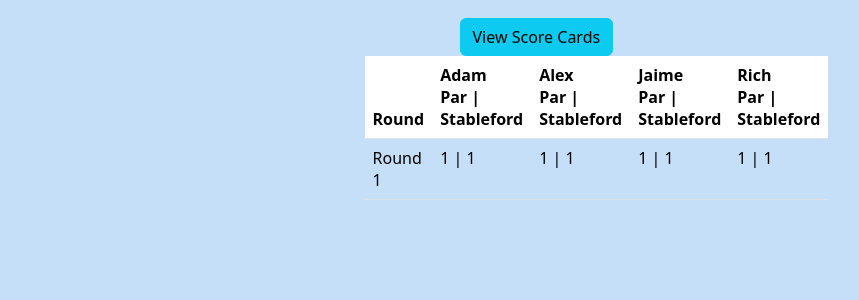
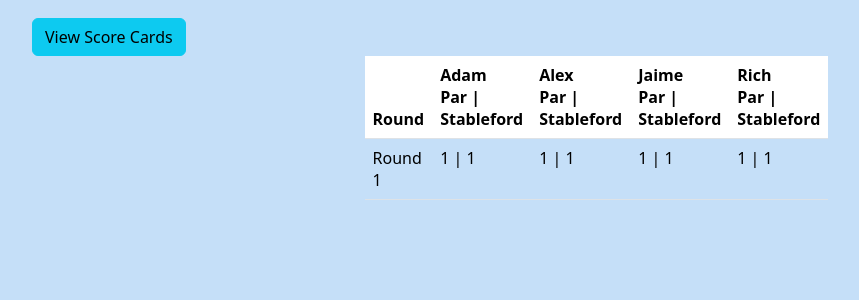
Before and after one commit to rgl1892/golf, a Django app: page / in a window 1280 px wide. Shown: the part 66-366 px from the top of the page, without its empty margins (50-909 px from the left). Run offline with Django 4.2, Linux system fonts and the light colour scheme; tables that the repository leaves empty hold one stand-in row (values such as "Sample post").

```diff
--- a/courses/templates/courses/home.html
+++ b/courses/templates/courses/home.html
@@ -3,8 +3,7 @@
 {% block content%}
 
 <div class="container">
-  <div class="row justify-content-center">
-  <div class="col-3">
+
 
       {% if edit_rights == 'edit' %}
     <form action="{% url 'round' %}" class="form-group" method="post">
@@ -26,8 +25,7 @@
     {% else %}
     <a href="{% url 'scoringreadlist' %}" class="btn btn-info">View Score Cards</a>
     {% endif %}
-  </div>
-  </div>
+
   <div class="row justify-content-center">
     <div class="col-5">
     <table class="table table-hover table-responsive">
@@ -50,8 +48,7 @@
       {% endfor %}
   </tbody>
   </table>
-</div>
-</div>
+
   </div>
 
 {% endblock %}
```
